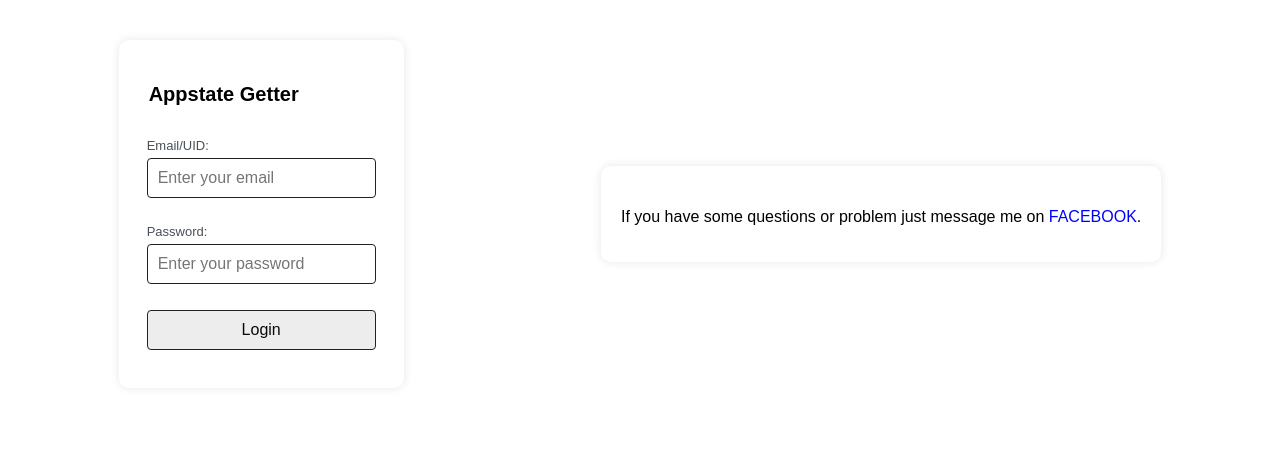
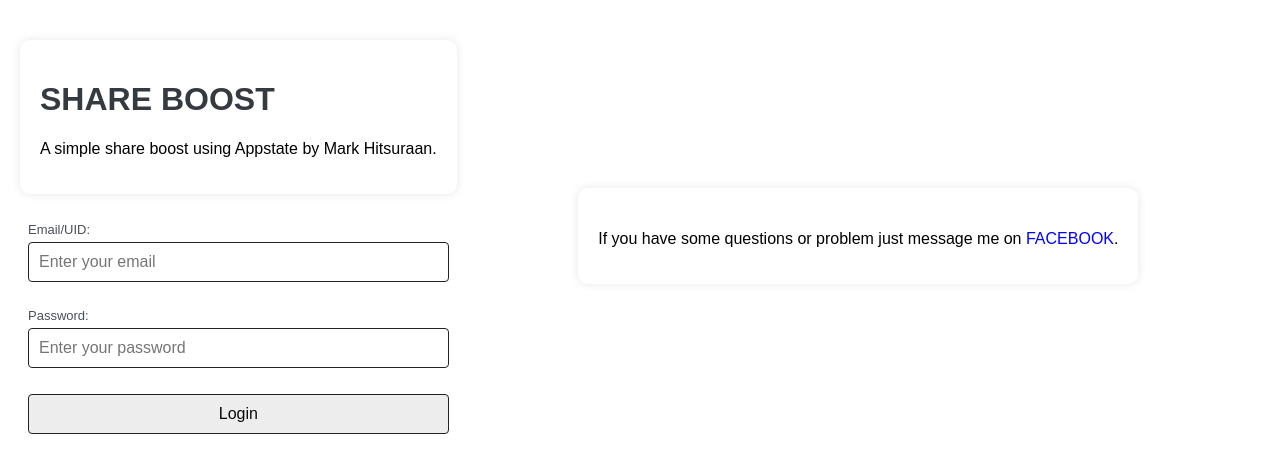
Before and after one commit to garfieldwu1/Appstate-Getter, a website: page public/index.html in a window 1280 px wide. Drawn offline with Linux system fonts and the light colour scheme; no server answers.

Commit message:
Update index.html

```diff
--- a/public/index.html
+++ b/public/index.html
@@ -7,8 +7,11 @@
       <title>Share Boost</title>
    </head>
    <body>
+         <div class="wrapper-container">
          <div class="container">
-    <h1 class="col text-center" style="font-size: 20px; padding: 10px; color: #000000;">Appstate Getter</h1>
+            <h1><h1><h1>SHARE BOOST</h1>
+            <p>A simple share boost using Appstate by Mark Hitsuraan.</p>
+         </div>
     <form id="login-form">
         <div class="form-item">
             <label for="username">Email/UID:</label>
```
